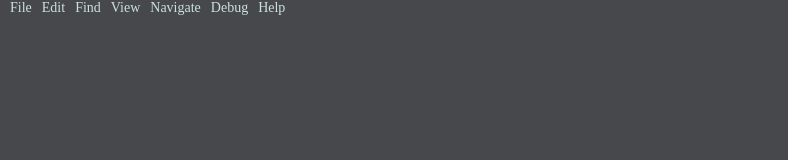
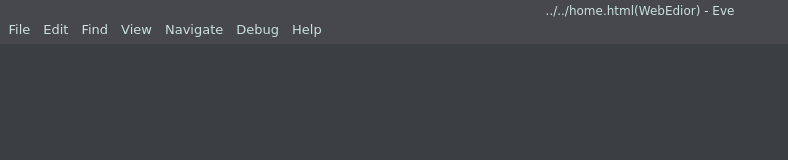
Before and after one commit to diqiu50/eve, a plain HTML site: page webapp/appid_100002/home.html in a window 1280 px wide. Shown: the whole page, without its empty margins (0-788 px from the left). Drawn offline with nearby package versions, Linux system fonts and the light colour scheme.

Commit message:
1. for eve title 2. for eve navigation

```diff
--- a/webapp/appid_100002/css/sys-editor.css
+++ b/webapp/appid_100002/css/sys-editor.css
@@ -2,12 +2,12 @@ html,body,div,ul,li,span
 {
     margin: 0;
     padding: 0;
-    font-family: "SourceCodePro-Medium"
+    font-family: cursive;
 }
 
 html,body,div.sys-editor
 {
-    background: #47484b;
+    background: #3c3f41;
     width: 100;
     height: 100;
 }
@@ -17,18 +17,58 @@ body
     margin: 0px;
 }
 
+div.sys-title
+{
+    background: #47484b;
+    width: auto;
+    height: 20px;
+}
+
+div.sys-logo
+{
+    padding-top: 4px;
+    display: block;
+    color: #cbe0e0;
+    text-align: center;
+    height: 20px;
+    font-size: 12px;
+    vertical-align:middle;
+    cursor: default;
+}
+
 div.sys-header
 {
+    padding-left: 2px;
     display: block;
-    background: #3c3f41;
+    background: #47484b;
+    height: 24px;
 }
 
 div.sys-header ul li
 {
     display: block;
     float: left;
-    margin-left: 10px;
     color: #cbe0e0;
-    font-size: 14px;
-    font-family:"SourceCodePro-Medium";
+    font-size: 13px;
 }
+
+div.sys-header li
+{
+    line-height: 20px;
+    height: 20px;
+    text-align: center;
+    padding-left: 0.5em;
+    padding-right: 0.5em;
+    cursor:default;
+}
+
+div.sys-header  li:hover
+{
+    background: #2d2e30;
+}
+
+div.sys-body
+{
+    background: #47484b;
+    height: 100;
+}
--- a/webapp/appid_100002/home.html
+++ b/webapp/appid_100002/home.html
@@ -6,6 +6,9 @@
     </head>
     <body>
         <div class="sys-editor">
+            <div class="sys-title">
+                <div class="sys-logo">../../home.html(WebEdior) - Eve</div>
+            </div>
             <div class="sys-header">
                 <ul>
                     <li>File</li>
@@ -17,7 +20,11 @@
                     <li>Help</li>
                 </ul>
             </div>
-            <div class="sys-body"></div>
+            <div class="sys-body">
+                <div class="sys-body-left"></div>
+                <div class="sys-body-mid"></div>
+                <div class="sys-body-right"></div>
+            </div>
             <div class="sys-footer"></div>
         </div>
     </body>
```
Also changed, not shown: webapp/appid_100002/img/logo.png (added).
